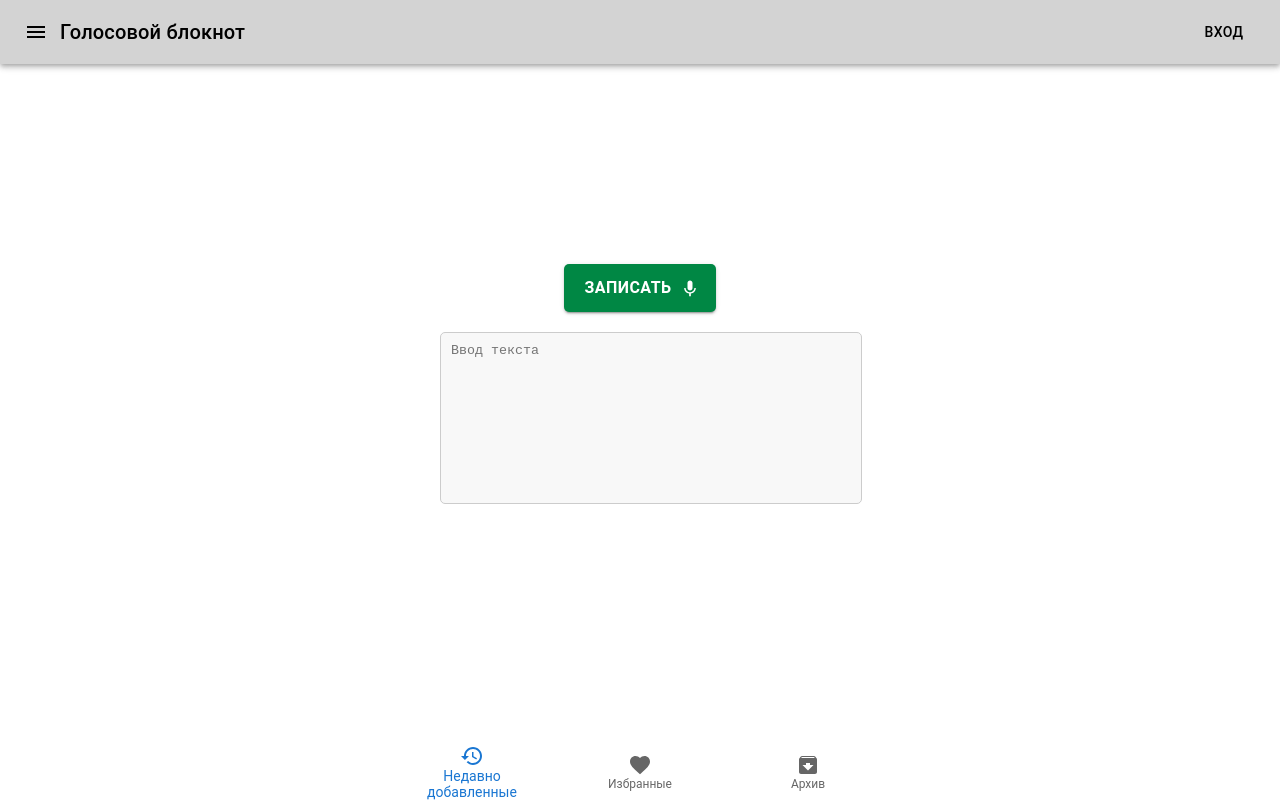
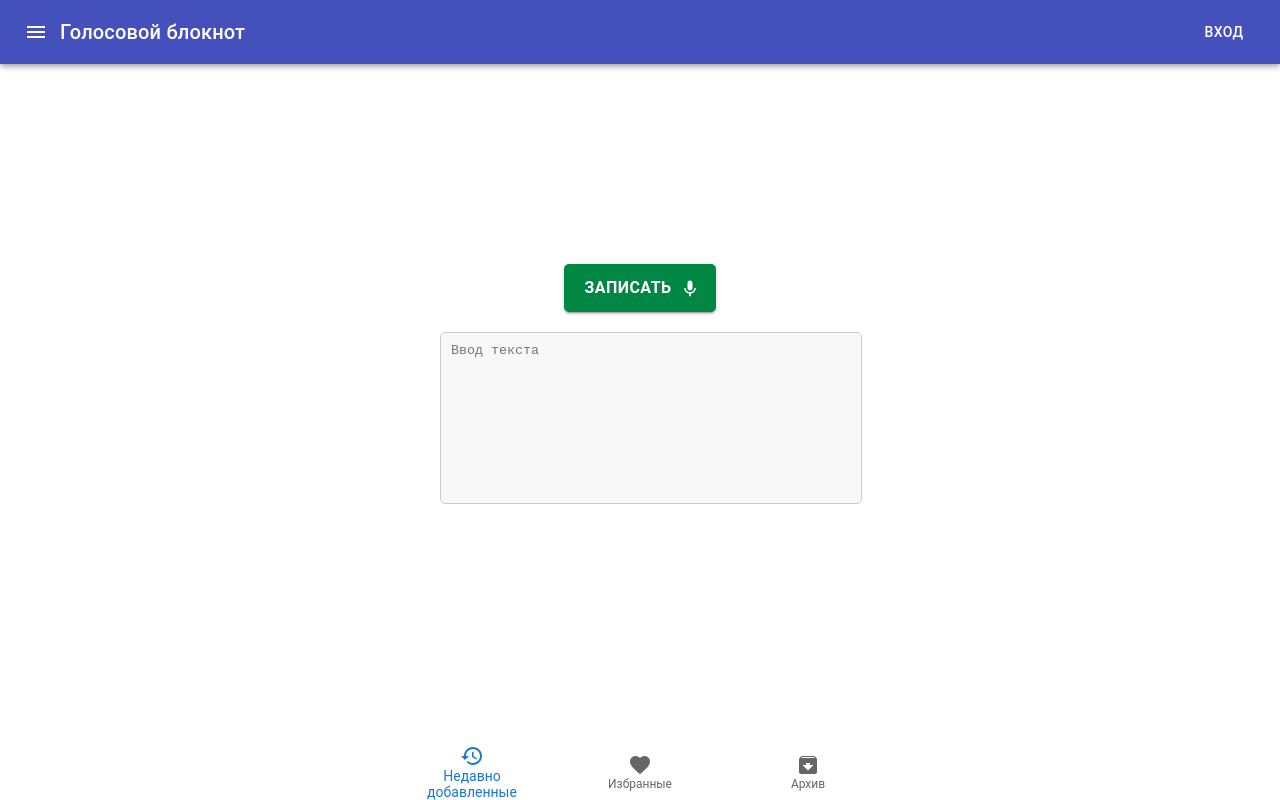
Before and after one commit to Nurseit03/speech-app, a React (Create React App) app: page / in a window 1280 px wide. Built offline with nearby package versions, Linux system fonts and the light colour scheme.

Commit message:
change Header styles

```diff
--- a/src/modules/header/Header.tsx
+++ b/src/modules/header/Header.tsx
@@ -7,26 +7,32 @@ import IconButton from "@mui/material/IconButton";
 import MenuIcon from "@mui/icons-material/Menu";
 
 interface IHeaderProps {
-    title: string;
+  title: string;
 }
 
-export default function Header({title}: IHeaderProps) {
+export default function Header({ title }: IHeaderProps) {
   return (
-    <Box sx={{ flexGrow: 1, backgroundColor: "lightgrey"}}>
+    <Box sx={{ flexGrow: 1, backgroundColor: "#4450bc" }}>
       <AppBar position="static" color="transparent">
         <Toolbar>
           <IconButton
             size="large"
             edge="start"
-            color="inherit"
             aria-label="menu"
+            sx={{
+              color: "white",
+            }}
           >
             <MenuIcon />
           </IconButton>
-          <Typography variant="h6" component="div" sx={{ flexGrow: 1 }}>
+          <Typography
+            variant="h6"
+            component="div"
+            sx={{ flexGrow: 1, color: "white" }}
+          >
             {title}
           </Typography>
-          <Button color="inherit">Вход</Button>
+          <Button sx={{ color: "white" }}>Вход</Button>
         </Toolbar>
       </AppBar>
     </Box>
```
